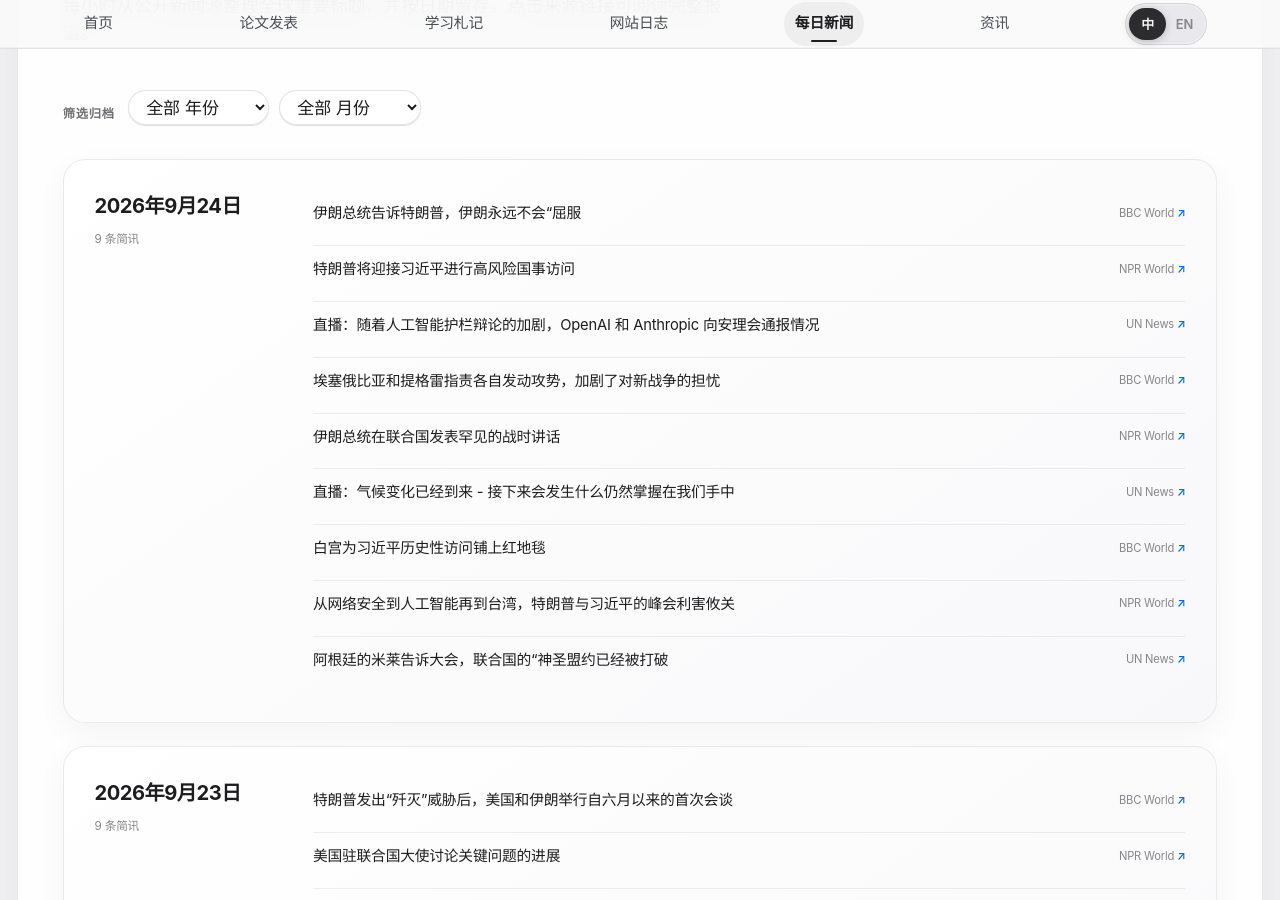
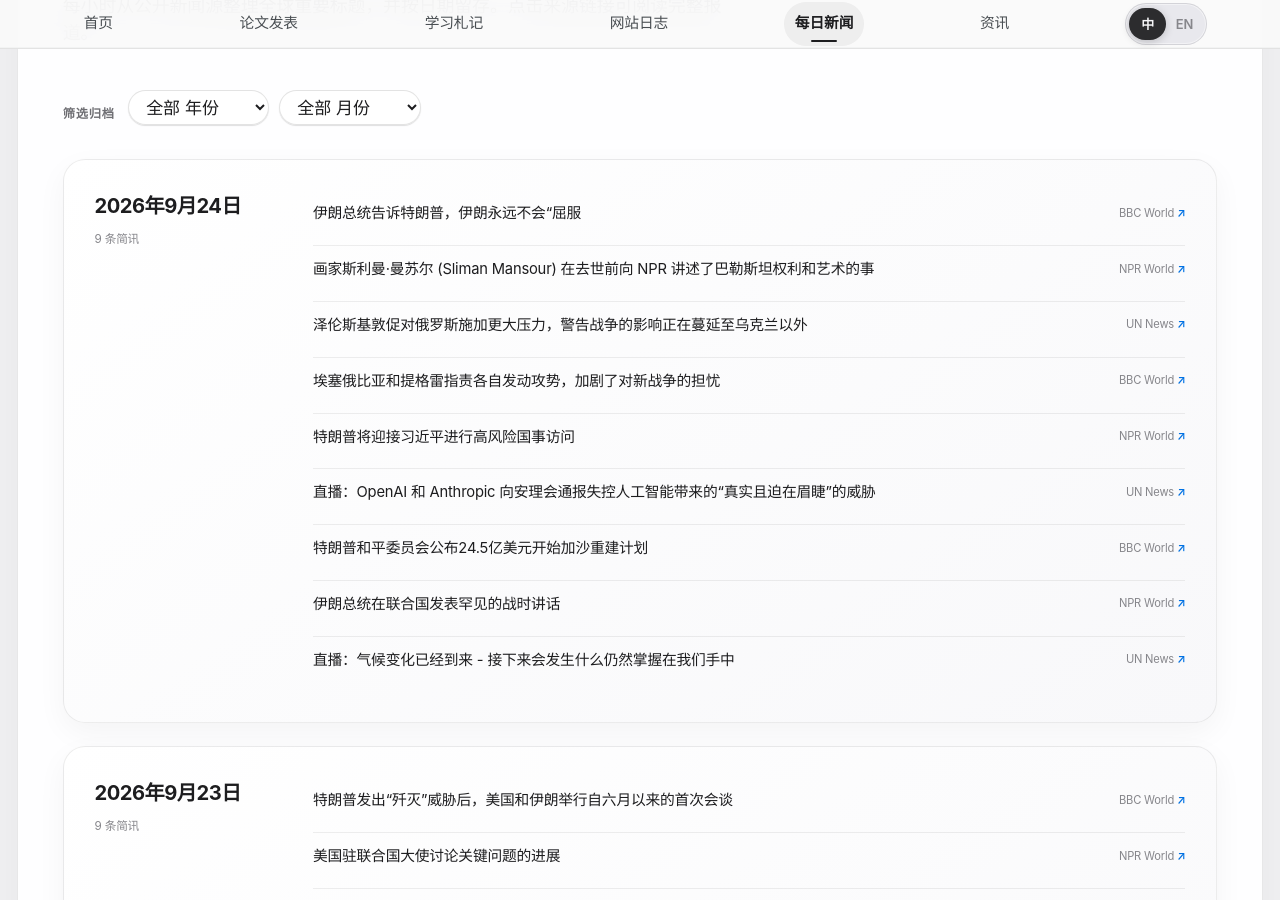
Before and after one commit to HaoxiangLuo/HaoxiangLuo.github.io, a Jekyll site: the page built from _pages/daily-news-zh.html, in a window 1280 px wide and 900 px high, scrolled down 241 px. Built offline with Jekyll 4.4.1, drawn with Linux system fonts in a browser that asks for light colours; a style sheet for code colours, icons or effects is not loaded.

Commit message:
Update daily news 2026-09-24

```diff
--- a/_data/daily_news.json
+++ b/_data/daily_news.json
@@ -1,5 +1,5 @@
 {
-  "updated_at": "2026-09-24T04:25:23+08:00",
+  "updated_at": "2026-09-24T05:24:21+08:00",
   "days": [
     {
       "date": "2026-09-24",
@@ -11,22 +11,40 @@
           "title_zh": "伊朗总统告诉特朗普，伊朗永远不会“屈服"
         },
         {
+          "title": "What painter Sliman Mansour told NPR about Palestinian rights and art before he died",
+          "source": "NPR World",
+          "url": "https://www.npr.org/2026/09/23/nx-s1-5949930/what-painter-sliman-mansour-told-npr-about-palestinian-rights-and-art-before-he-died",
+          "title_zh": "画家斯利曼·曼苏尔 (Sliman Mansour) 在去世前向 NPR 讲述了巴勒斯坦权利和艺术的事"
+        },
+        {
+          "title": "Zelenskyy urges stronger pressure on Russia, warns war’s impact is spreading beyond Ukraine",
+          "source": "UN News",
+          "url": "https://news.un.org/feed/view/en/story/2026/09/1168416",
+          "title_zh": "泽伦斯基敦促对俄罗斯施加更大压力，警告战争的影响正在蔓延至乌克兰以外"
+        },
+        {
+          "title": "Ethiopia and Tigray accuse each of launching offensives, fuelling fears of new war",
+          "source": "BBC World",
+          "url": "https://www.bbc.co.uk/news/articles/cry8zwwq21pxo?at_medium=RSS&at_campaign=rss",
+          "title_zh": "埃塞俄比亚和提格雷指责各自发动攻势，加剧了对新战争的担忧"
+        },
+        {
           "title": "Trump set to greet Xi for high-stakes state visit",
           "source": "NPR World",
           "url": "https://www.npr.org/2026/09/23/nx-s1-5978733/trump-xi-meeting-china",
           "title_zh": "特朗普将迎接习近平进行高风险国事访问"
         },
         {
-          "title": "LIVE: OpenAI and Anthropic to brief Security Council as AI guardrails debate intensifies",
+          "title": "LIVE: OpenAI and Anthropic brief Security Council amid ‘real and imminent’ threat posed by runaway AI",
           "source": "UN News",
           "url": "https://news.un.org/feed/view/en/story/2026/09/1168414",
-          "title_zh": "直播：随着人工智能护栏辩论的加剧，OpenAI 和 Anthropic 向安理会通报情况"
+          "title_zh": "直播：OpenAI 和 Anthropic 向安理会通报失控人工智能带来的“真实且迫在眉睫”的威胁"
         },
         {
-          "title": "Ethiopia and Tigray accuse each of launching offensives, fuelling fears of new war",
+          "title": "Trump's Board of Peace unveils $2.45bn plan to begin Gaza's reconstruction",
           "source": "BBC World",
-          "url": "https://www.bbc.co.uk/news/articles/cry8zwwq21pxo?at_medium=RSS&at_campaign=rss",
-          "title_zh": "埃塞俄比亚和提格雷指责各自发动攻势，加剧了对新战争的担忧"
+          "url": "https://www.bbc.co.uk/news/articles/cwlyke0mm0x3o?at_medium=RSS&at_campaign=rss",
+          "title_zh": "特朗普和平委员会公布24.5亿美元开始加沙重建计划"
         },
         {
           "title": "Iran's president gives a rare wartime speech at the U.N.",
@@ -39,24 +57,6 @@
           "source": "UN News",
           "url": "https://news.un.org/feed/view/en/story/2026/09/1168372",
           "title_zh": "直播：气候变化已经到来 - 接下来会发生什么仍然掌握在我们手中"
-        },
-        {
-          "title": "White House rolling out red carpet for historic Xi Jinping visit",
-          "source": "BBC World",
-          "url": "https://www.bbc.co.uk/news/articles/c6n9w410v3vzo?at_medium=RSS&at_campaign=rss",
-          "title_zh": "白宫为习近平历史性访问铺上红地毯"
-        },
-        {
-          "title": "From cybersecurity to AI to Taiwan, what's at stake in Trump's summit with Xi",
-          "source": "NPR World",
-          "url": "https://www.npr.org/2026/09/23/nx-s1-5978691/from-cybersecurity-to-ai-what-at-stake-in-trumps-meeting-with-and-president-xiwhy-the-us-and-china-are-at-a-precarious-moment-in-their-relationship",
-          "title_zh": "从网络安全到人工智能再到台湾，特朗普与习近平的峰会利害攸关"
-        },
-        {
-          "title": "UN’s ‘sacred covenant has been broken’, Argentina’s Milei tells General Assembly",
-          "source": "UN News",
-          "url": "https://news.un.org/feed/view/en/story/2026/09/1168415",
-          "title_zh": "阿根廷的米莱告诉大会，联合国的“神圣盟约已经被打破"
         }
       ]
     },
```
